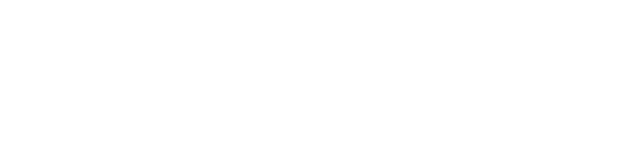
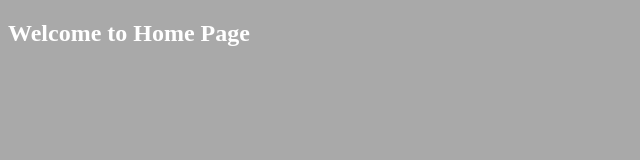
Before and after one commit to uc-dsh/first-repo, a plain HTML site: page index.html in a window 1280 px wide. Shown: the whole page, without its empty margins (0-640 px from the left). Drawn offline with Linux system fonts and the light colour scheme.

Commit message:
Style sheet added

```diff
--- a/index.html
+++ b/index.html
@@ -5,9 +5,11 @@
     <meta charset="UTF-8">
     <meta name="viewport" content="width=device-width, initial-scale=1.0">
     <title>Document</title>
+    <link rel="stylesheet" href="style.css">
 </head>
 
 <body>
+    <h2>Welcome to Home Page</h2>
     <script src="custom.js"></script>
 </body>
 
--- /dev/null
+++ b/style.css
@@ -0,0 +1,7 @@
+body{
+    background-color: darkgrey;
+}
+
+h2{
+    color: #fff;
+}
```
